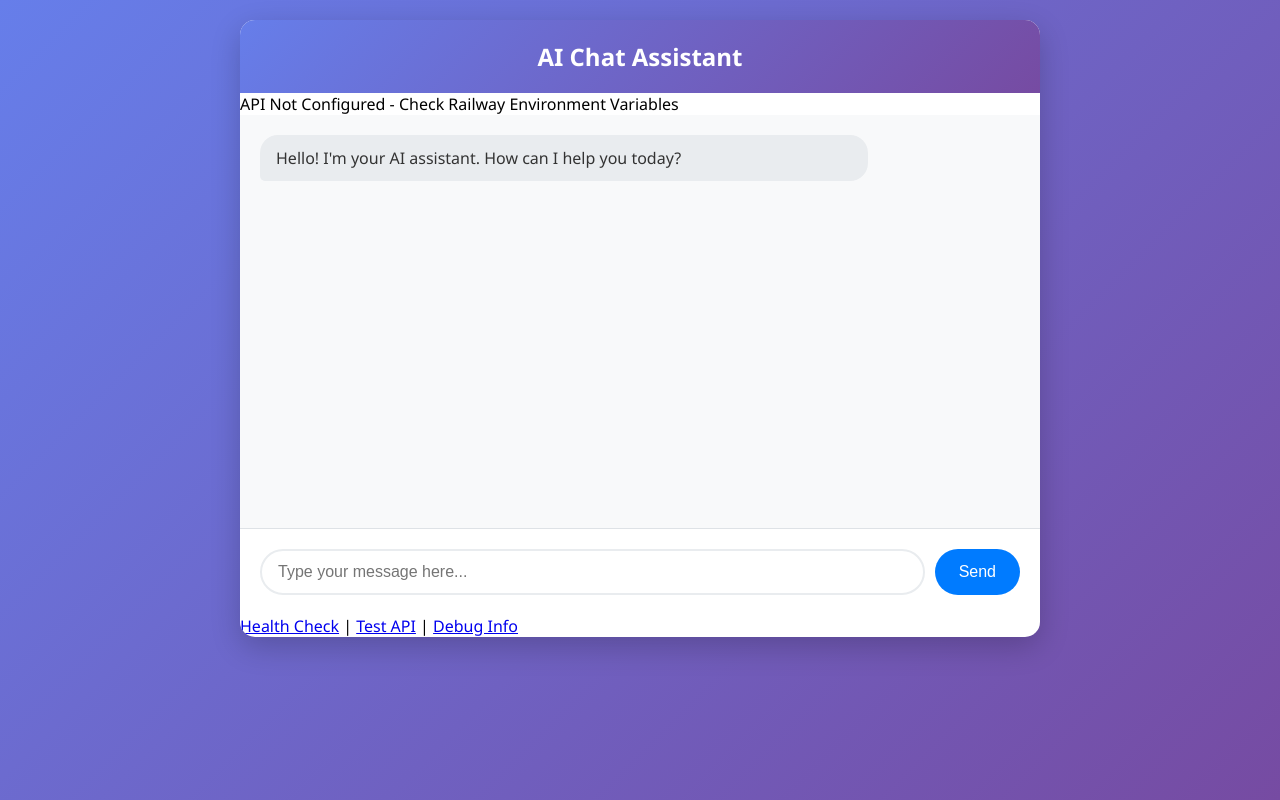
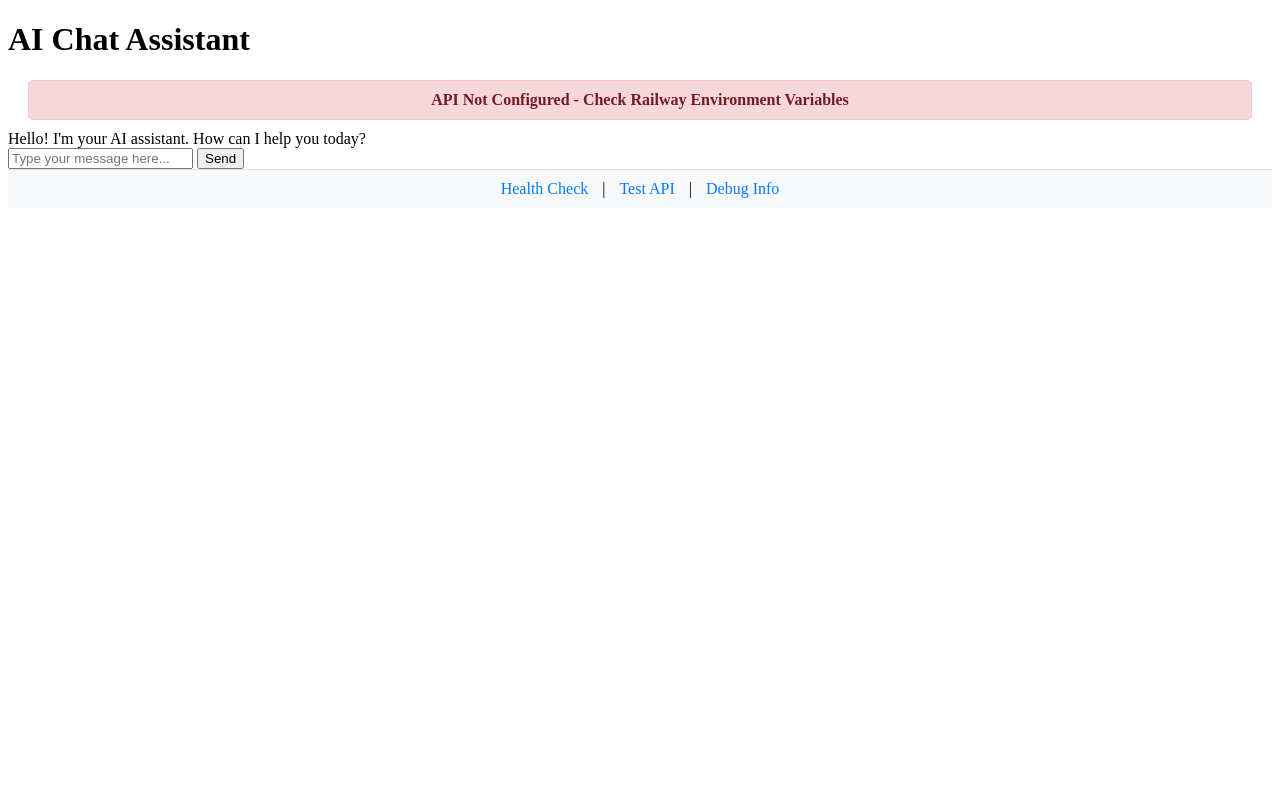
Before and after one commit to shahbazahmadbalti/simple_chat, a Flask app: page / in a window 1280 px wide. Run offline with Flask 3, Linux system fonts and the light colour scheme.

Commit message:
Update style.css

```diff
--- a/static/style.css
+++ b/static/style.css
@@ -1,124 +1,37 @@
-* {
-    margin: 0;
-    padding: 0;
-    box-sizing: border-box;
+/* Add to existing CSS */
+.status-message {
+    padding: 10px;
+    margin: 10px 20px;
+    border-radius: 5px;
+    text-align: center;
+    font-weight: bold;
 }
 
-body {
-    font-family: 'Segoe UI', Tahoma, Geneva, Verdana, sans-serif;
-    background: linear-gradient(135deg, #667eea 0%, #764ba2 100%);
-    min-height: 100vh;
-    padding: 20px;
+.status-message.success {
+    background: #d4edda;
+    color: #155724;
+    border: 1px solid #c3e6cb;
 }
 
-.container {
-    max-width: 800px;
-    margin: 0 auto;
-    background: white;
-    border-radius: 15px;
-    box-shadow: 0 10px 30px rgba(0, 0, 0, 0.2);
-    overflow: hidden;
+.status-message.error {
+    background: #f8d7da;
+    color: #721c24;
+    border: 1px solid #f5c6cb;
 }
 
-h1 {
-    background: linear-gradient(135deg, #667eea 0%, #764ba2 100%);
-    color: white;
-    padding: 20px;
+.debug-links {
     text-align: center;
-    font-size: 24px;
-}
-
-.chat-container {
-    display: flex;
-    flex-direction: column;
-    height: 500px;
-}
-
-.chat-messages {
-    flex: 1;
-    padding: 20px;
-    overflow-y: auto;
+    padding: 10px;
     background: #f8f9fa;
-}
-
-.message {
-    margin-bottom: 15px;
-    padding: 12px 16px;
-    border-radius: 18px;
-    max-width: 80%;
-    word-wrap: break-word;
-}
-
-.user-message {
-    background: #007bff;
-    color: white;
-    margin-left: auto;
-    border-bottom-right-radius: 5px;
-}
-
-.bot-message {
-    background: #e9ecef;
-    color: #333;
-    margin-right: auto;
-    border-bottom-left-radius: 5px;
-}
-
-.input-container {
-    display: flex;
-    padding: 20px;
-    background: white;
     border-top: 1px solid #dee2e6;
 }
 
-#user-input {
-    flex: 1;
-    padding: 12px 16px;
-    border: 2px solid #e9ecef;
-    border-radius: 25px;
-    outline: none;
-    font-size: 16px;
-    transition: border-color 0.3s;
+.debug-links a {
+    color: #007bff;
+    text-decoration: none;
+    margin: 0 10px;
 }
 
-#user-input:focus {
-    border-color: #007bff;
+.debug-links a:hover {
+    text-decoration: underline;
 }
-
-#send-btn {
-    margin-left: 10px;
-    padding: 12px 24px;
-    background: #007bff;
-    color: white;
-    border: none;
-    border-radius: 25px;
-    cursor: pointer;
-    font-size: 16px;
-    transition: background 0.3s;
-}
-
-#send-btn:hover:not(:disabled) {
-    background: #0056b3;
-}
-
-#send-btn:disabled {
-    background: #6c757d;
-    cursor: not-allowed;
-}
-
-/* Scrollbar styling */
-.chat-messages::-webkit-scrollbar {
-    width: 6px;
-}
-
-.chat-messages::-webkit-scrollbar-track {
-    background: #f1f1f1;
-}
-
-.chat-messages::-webkit-scrollbar-thumb {
-    background: #c1c1c1;
-    border-radius: 3px;
-}
-
-.chat-messages::-webkit-scrollbar-thumb:hover {
-    background: #a8a8a8;
-}
```
